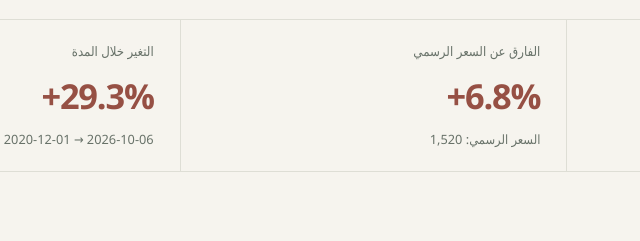
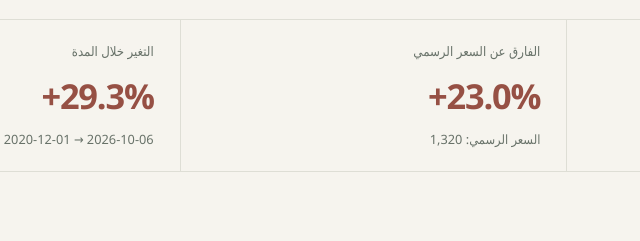
Before and after one commit to HusseinKh90/Iraq-parallel-exchange-rate, a plain HTML site: page index.html in a window 1280 px wide. Shown: the part 177-418 px from the top of the page, 267-907 px from the left. Drawn offline with nearby package versions, Linux system fonts and the light colour scheme.

Commit message:
Update index.html

```diff
--- a/index.html
+++ b/index.html
@@ -145,7 +145,7 @@ const OFFICIAL_RATE_BASE = 1190;                    // from 2020-12-01, IQD per
 const OFFICIAL_RATE_STEPS = [
   { from: "2020-12-19", rate: 1470 },
   { from: "2023-02-07", rate: 1320 },
-  { from: "2026-09-07", rate: 1520 },
+  { from: "2026-10-07", rate: 1520 },
 ];
 function officialRateFor(date){
   let r = OFFICIAL_RATE_BASE;
```
